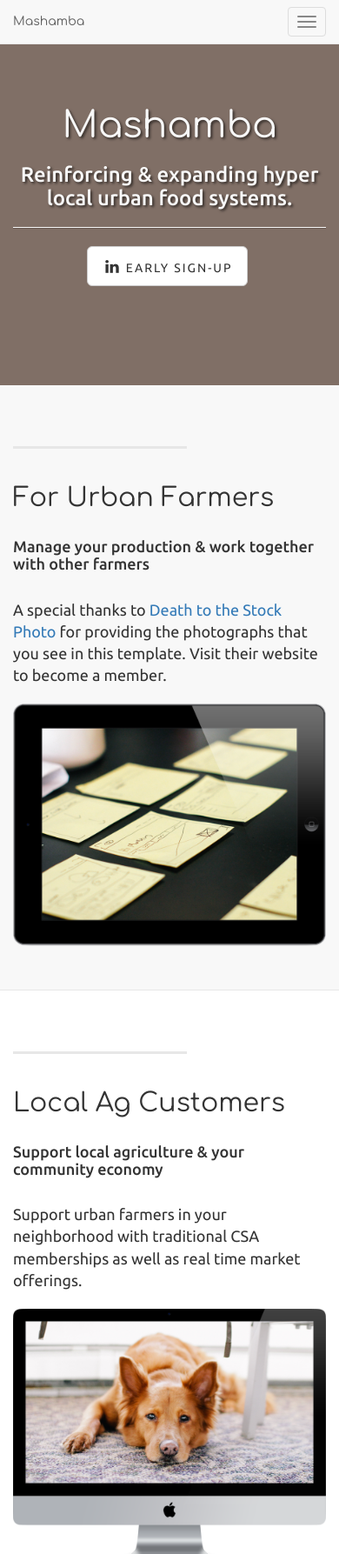
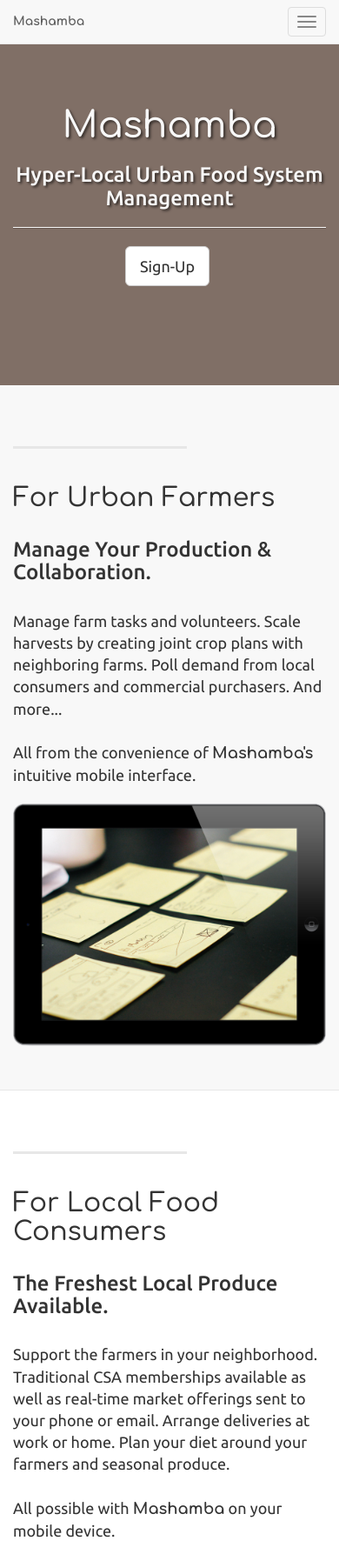
Before and after one commit to Mashamba/mvp.lp, a plain HTML site: page index.html in a window 390 px wide. Shown: the top 1787 px of the page at 87% size. Drawn offline with Linux system fonts and the light colour scheme; a web font is replaced by a local one.

Commit message:
copy complete

```diff
--- a/css/landing-page.css
+++ b/css/landing-page.css
@@ -12,6 +12,7 @@ h1,
 h2,
 .brand {
 		font-family: "Comfortaa","Helvetica Neue",Helvetica,Arial,sans-serif;
+    font-weight: 500;
 }
 
 body,
@@ -23,6 +24,9 @@ h6 {
     font-weight: 500;
 }
 
+.f {
+		font-weight: 700;
+}
 
 .topnav {
     font-size: 14px;
@@ -112,6 +116,7 @@ h6 {
 }
 
 .section-heading {
+		text-transform: capitalize;
     margin-bottom: 30px;
 }
 
--- a/index.html
+++ b/index.html
@@ -20,7 +20,7 @@
 
     <!-- Custom Fonts -->
     <link href="font-awesome/css/font-awesome.min.css" rel="stylesheet" type="text/css">
-    <link href='https://fonts.googleapis.com/css?family=Comfortaa' rel='stylesheet' type='text/css'>
+    <link href='https://fonts.googleapis.com/css?family=Comfortaa:400,500,700' rel='stylesheet' type='text/css'>
     <link href='https://fonts.googleapis.com/css?family=Ubuntu:400,500,700,400italic,700italic' rel='stylesheet' type='text/css'>
 
     <!-- HTML5 Shim and Respond.js IE8 support of HTML5 elements and media queries -->
@@ -45,7 +45,7 @@
                     <span class="icon-bar"></span>
                     <span class="icon-bar"></span>
                 </button>
-                <a class="navbar-brand topnav brand" href="#">Mashamba</a>
+                <a class="navbar-brand topnav brand f" href="#">Mashamba</a>
             </div>
             <!-- Collect the nav links, forms, and other content for toggling -->
             <div class="collapse navbar-collapse" id="bs-example-navbar-collapse-1">
@@ -78,14 +78,11 @@
 									<div class="col-lg-12">
 											<div class="intro-message">
 													<h1>Mashamba</h1>
-													<h3>    <link href='https://fonts.googleapis.com/css?family=Droid+Serif:400,700,400italic,700italic' rel='stylesheet' type='text/css'>
-    <link href='https://fonts.googleapis.com/css?family=Lato:400,700,400italic,700italic' rel='stylesheet' type='text/css'>
-    <link href='https://fonts.googleapis.com/css?family=Roboto+Slab:400,700,400italic,700italic' rel='stylesheet' type='text/css'>
-Reinforcing & expanding hyper local urban food systems.</h3>
+													<h3>Hyper-Local Urban Food System Management</h3>
 													<hr class="intro-divider">
 													<ul class="list-inline intro-social-buttons">
 															<li>
-																	<a href="#" class="btn btn-default btn-lg"><i class="fa fa-linkedin fa-fw"></i> <span class="network-name">Early Sign-up</span></a>
+																	<a href="#" class="btn btn-default btn-lg">Sign-Up</a>
 															</li>
 													</ul>
 											</div>
@@ -111,8 +108,11 @@ Reinforcing & expanding hyper local urban food systems.</h3>
                     <hr class="section-heading-spacer">
                     <div class="clearfix"></div>
                     <h2 class="section-heading">For Urban Farmers</h2>
-                    <h4 class="section-heading">Manage your production & work together with other farmers</h4>
-                    <p class="lead">A special thanks to <a target="_blank" href="http://join.deathtothestockphoto.com/">Death to the Stock Photo</a> for providing the photographs that you see in this template. Visit their website to become a member.</p>
+                    <h3 class="section-heading">Manage your production & collaboration.</h3>
+                    <p class="lead"> Manage farm tasks and volunteers. Scale harvests by creating joint crop plans with neighboring farms. Poll demand from local consumers and commercial purchasers. And more...
+                    <br>
+                    <br>
+                    All from the convenience of <span class="brand f">Mashamba's</span> intuitive mobile interface.</p>
                 </div>
                 <div class="col-lg-5 col-lg-offset-2 col-sm-6">
                     <img class="img-responsive" src="img/ipad.png" alt="">
@@ -132,9 +132,12 @@ Reinforcing & expanding hyper local urban food systems.</h3>
                 <div class="col-lg-5 col-lg-offset-1 col-sm-push-6  col-sm-6">
                     <hr class="section-heading-spacer">
                     <div class="clearfix"></div>
-                    <h2 class="section-heading">Local Ag Customers</h2>
-                    <h4 class="section-heading">Support local agriculture & your community economy</h4>
-<p class="lead">Support urban farmers in your neighborhood with traditional CSA memberships as well as real time market offerings.</p>
+                    <h2 class="section-heading">for local food consumers</h2>
+                    <h3 class="section-heading">The freshest local produce available.</h3>
+<p class="lead">Support the farmers in your neighborhood. Traditional CSA memberships available as well as real-time market offerings sent to your phone or email. Arrange deliveries at work or home. Plan your diet around your farmers and seasonal produce.
+               <br>
+               <br>
+               All possible with <span class="brand f">Mashamba</span> on your mobile device.</p>
                 </div>
                 <div class="col-lg-5 col-sm-pull-6  col-sm-6">
                     <img class="img-responsive" src="img/dog.png" alt="">
@@ -155,9 +158,12 @@ Reinforcing & expanding hyper local urban food systems.</h3>
                 <div class="col-lg-5 col-sm-6">
                     <hr class="section-heading-spacer">
                     <div class="clearfix"></div>
-                    <h2 class="section-heading">For Communities</h2>
-                    <h4 class="section-heading">Food production becomes a community enterprise.</h4>
-                    <p class="lead">This template features the 'Lato' font, part of the <a target="_blank" href="http://www.google.com/fonts">Google Web Font library</a>, as well as <a target="_blank" href="http://fontawesome.io">icons from Font Awesome</a>.</p>
+                    <h2 class="section-heading">For Urban Communities</h2>
+                    <h3 class="section-heading">Create hyper local economies. together.</h3>
+                    <p class="lead">Do you want to create relationships with the farmers in your community? Would you like to repurpose unused community properties into profitable garden space with your neighbors? Are you ready to restore a tangible sense of community?
+                    <br>
+                    <br>
+                    <span class="brand f">Mashamba</span> helps you build and expand the local food system. In your community. Join us.</p>
                 </div>
                 <div class="col-lg-5 col-lg-offset-2 col-sm-6">
                     <img class="img-responsive" src="img/phones.png" alt="">
@@ -181,12 +187,6 @@ Reinforcing & expanding hyper local urban food systems.</h3>
                 </div>
                 <div class="col-lg-6">
                     <ul class="list-inline banner-social-buttons">
-                        <li>
-                            <a href="https://twitter.com/SBootstrap" class="btn btn-default btn-lg"><i class="fa fa-twitter fa-fw"></i> <span class="network-name">Community</span></a>
-                        </li>
-                        <li>
-                            <a href="https://github.com/IronSummitMedia/startbootstrap" class="btn btn-default btn-lg"><i class="fa fa-github fa-fw"></i> <span class="network-name">Meetup</span></a>
-                        </li>
                         <li>
                             <a href="#" class="btn btn-default btn-lg"><i class="fa fa-linkedin fa-fw"></i> <span class="network-name">Sign-up</span></a>
                         </li>
@@ -222,7 +222,7 @@ Reinforcing & expanding hyper local urban food systems.</h3>
                             <a href="#contact">Sign-Up</a>
                         </li>
                     </ul>
-                    <p class="copyright text-muted small">Copyright &copy; Mashamba 2016. All Rights Reserved</p>
+                    <p class="copyright text-muted small">Copyright &copy; <span class="brand f">Mashamba</span> 2016. All Rights Reserved</p>
                 </div>
             </div>
         </div>
```
